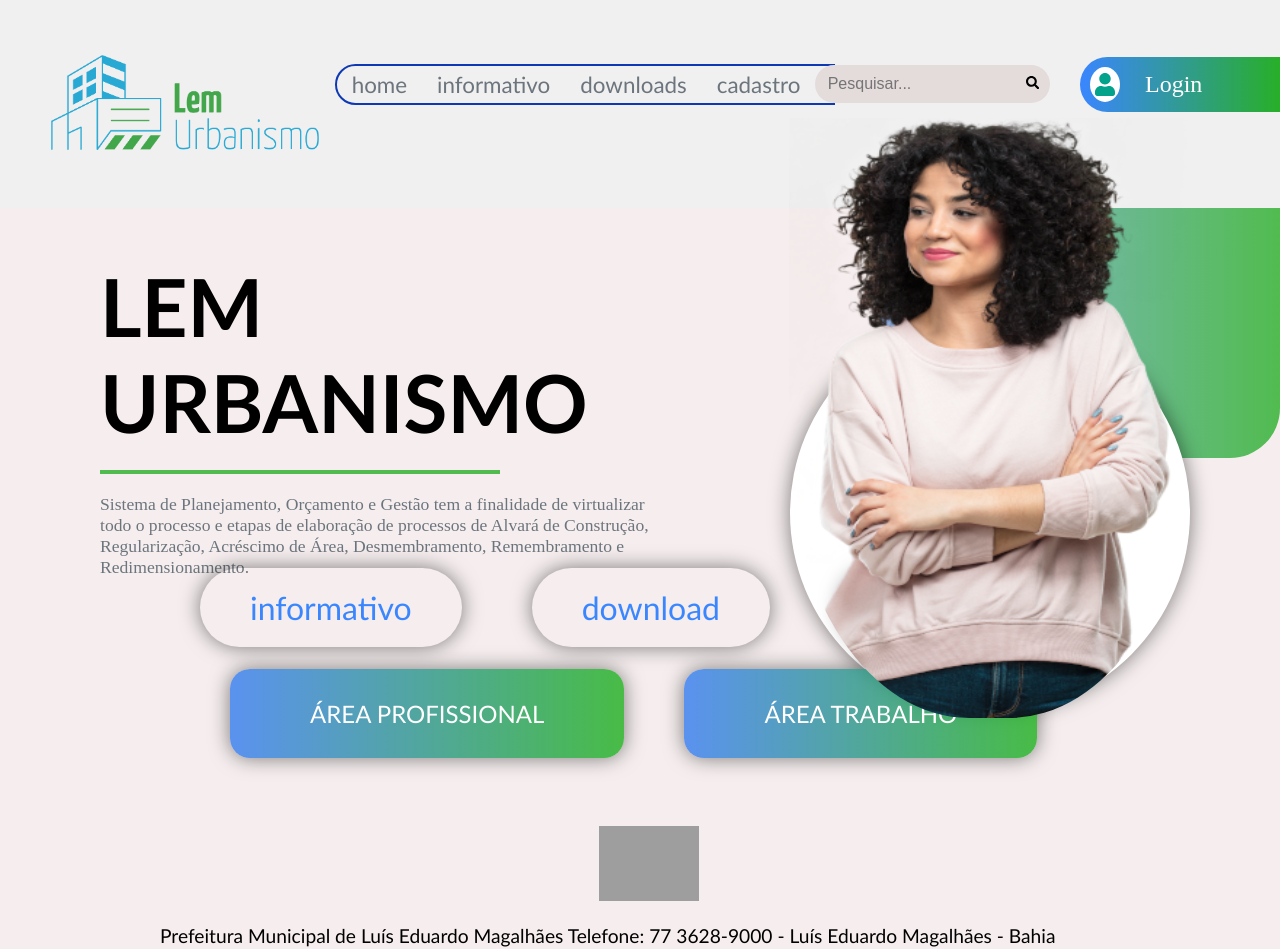
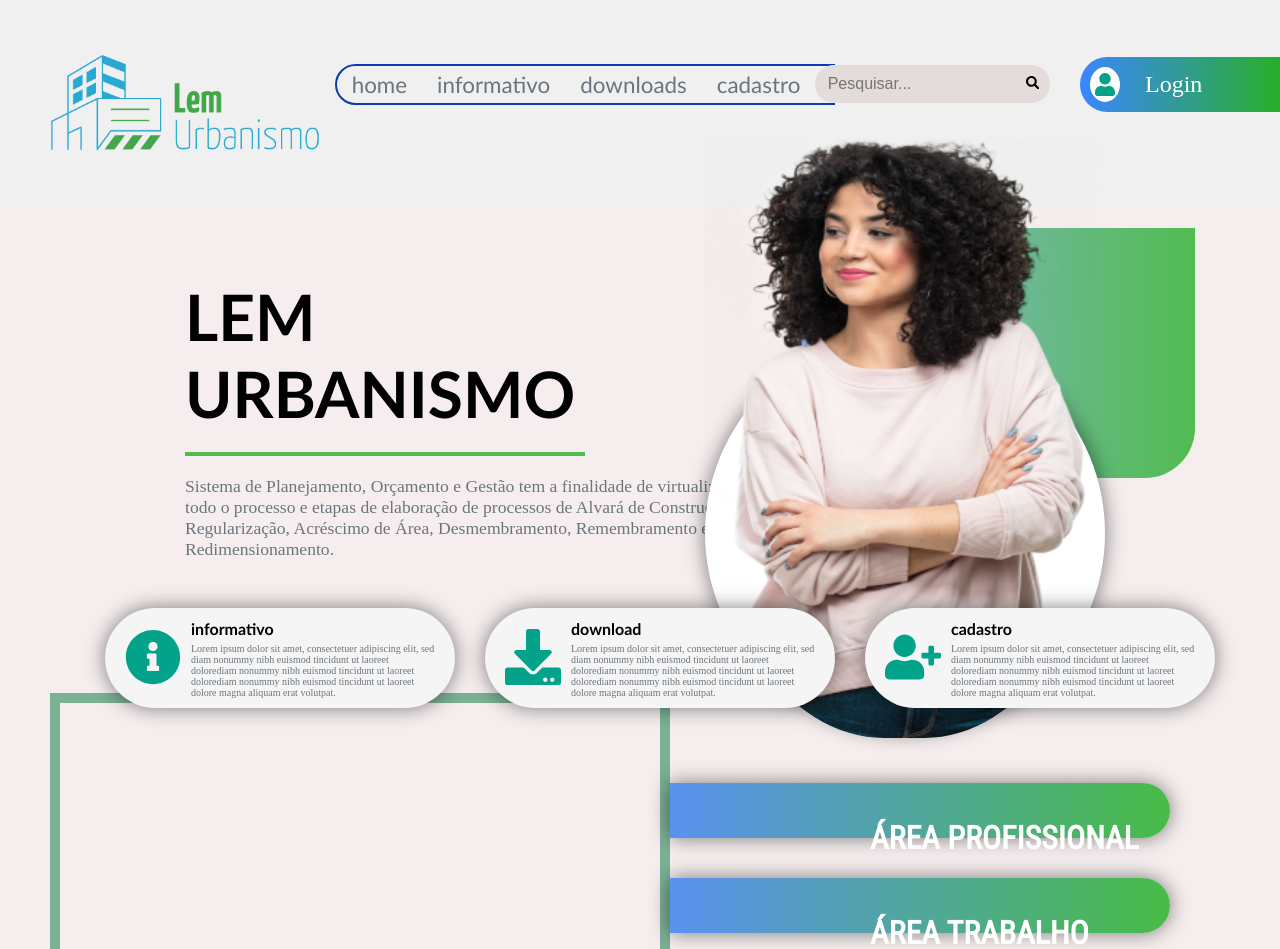
Before and after one commit to daniell0l/urbanismo-web, a React (Vite) app: page / in a window 1280 px wide. Shown: the top 949 px of the page. Built offline with nearby package versions, Linux system fonts and the light colour scheme; grey boxes are pictures that could not be loaded; the HTML template or start-up script is replaced by a standard one.

Commit message:
feat: add icon in info item

```diff
--- a/src/screens/home/index.tsx
+++ b/src/screens/home/index.tsx
@@ -1,6 +1,11 @@
 import "./style.css";
-import { FaUser } from "react-icons/fa";
-import { FaSearch } from "react-icons/fa";
+import {
+  FaUser,
+  FaSearch,
+  FaUserPlus,
+  FaDownload,
+  FaInfoCircle,
+} from "react-icons/fa";
 import logoWide from "../../assets/imgs/logoWide.png";
 import logoModel from "../../assets/imgs/logoModel.png";
 
@@ -43,8 +48,11 @@ export function Home() {
       </header>
 
       <main>
+        <div className="conteudo">
           <section className="paragrafo">
-          <h1>LEM URBANISMO</h1>
+            <h1>
+              LEM <br /> URBANISMO
+            </h1>
             <div className="linha"></div>
             <p>
               Sistema de Planejamento, Orçamento e Gestão tem a finalidade de
@@ -60,42 +68,81 @@ export function Home() {
               </div>
             </div>
           </section>
-        {/* <section id="redes_sociais">
-          <button
-            style={{
-              background: "transparent",
-              border: "none",
-              cursor: "pointer",
-            }}
-          ></button>
-          <button
-            style={{
-              background: "transparent",
-              border: "none",
-              cursor: "pointer",
-            }}
-          ></button>
-        </section> */}
-      </main>
-
+        </div>
         <section id="conteudo_final">
           <div className="info_down_cad">
-          <a href="/">informativo</a>
-          <a href="/">download</a>
-          <a href="/">cadastro</a>
+            <div className="info_item">
+              <a href="/">
+                <FaInfoCircle color="3a28a"/>
+              </a>
+              <div className="info_text">
+                <h2>informativo</h2>
+                <p>
+                  Lorem ipsum dolor sit amet, consectetuer adipiscing elit, sed
+                  diam nonummy nibh euismod tincidunt ut laoreet dolorediam
+                  nonummy nibh euismod tincidunt ut laoreet dolorediam nonummy
+                  nibh euismod tincidunt ut laoreet dolore magna aliquam erat
+                  volutpat.
+                </p>
               </div>
-        <div className="area_prof_tra">
-          <a href="/">área profissional</a>
-          <a href="/">área trabalho</a>
+            </div>
+
+            <div className="info_item">
+              <a href="/">
+                <FaDownload color="3a28a"/>
+              </a>
+              <div className="info_text">
+                <h2>download</h2>
+                <p>
+                  Lorem ipsum dolor sit amet, consectetuer adipiscing elit, sed
+                  diam nonummy nibh euismod tincidunt ut laoreet dolorediam
+                  nonummy nibh euismod tincidunt ut laoreet dolorediam nonummy
+                  nibh euismod tincidunt ut laoreet dolore magna aliquam erat
+                  volutpat.
+                </p>
+              </div>
+            </div>
+
+            <div className="info_item">
+              <a href="/">
+                <FaUserPlus color="3a28a"/>
+              </a>
+              <div className="info_text">
+                <h2>cadastro</h2>
+                <p>
+                  Lorem ipsum dolor sit amet, consectetuer adipiscing elit, sed
+                  diam nonummy nibh euismod tincidunt ut laoreet dolorediam
+                  nonummy nibh euismod tincidunt ut laoreet dolorediam nonummy
+                  nibh euismod tincidunt ut laoreet dolore magna aliquam erat
+                  volutpat.
+                </p>
+              </div>
+            </div>
           </div>
         </section>
+
+        <section>
+          <div className="area_prof_tra">
+            <div className="statistica"></div>
+            <div className="botao-container">
+              <a href="/" id="profissional-area">
+                <h2>Área Profissional</h2>
+              </a>
+              <a href="/" id="work-area">
+                <h2>Área Trabalho</h2>
+              </a>
+            </div>
+          </div>
+        </section>
+      </main>
 
       <footer id="rodape">
         <div>
           <img src="assets/imgs/logo.png" alt="Logo" />
           <p>
-            Prefeitura Municipal de Luís Eduardo Magalhães Telefone: 77
-            3628-9000 - Luís Eduardo Magalhães - Bahia
+            Prefeitura Municipal de Luís Eduardo Magalhães <br />
+            CEP: 47.850-000 - Luís Eduardo Magalhães - Bahia <br />
+            Telefone: 77 3628-9000
           </p>
           <p>
             © {new Date().getFullYear()} VALLE TEC LAB todos os direitos
--- a/src/screens/home/style.css
+++ b/src/screens/home/style.css
@@ -1,3 +1,5 @@
+@import url('https://fonts.googleapis.com/css2?family=Roboto+Condensed&display=swap');
+
 * {
   margin: 0;
   padding: 0;
@@ -7,6 +9,17 @@ body {
   font-family: 'Trebuchet MS', 'Lucida Sans Unicode', 'Lucida Grande', 'Lucida Sans', Arial, sans-serif;
   background: rgb(246, 238, 238);
 }
+
+main {
+  display: flex;
+  flex-direction: column;
+  align-items: center;
+}
+
+/* header {
+  position: relative;
+  background-color: #f0f0f0;
+} */
 
 #navbar {
   display: flex;
@@ -113,6 +126,12 @@ body {
 /* fim da navbar */
 /* início conteúdo */
 
+.conteudo {
+  display: flex; /* Adicionando a propriedade flex para colocar as seções lado a lado */
+  justify-content: space-between;
+  margin: 20px 0;
+}
+
 .paragrafo {
   width: 45%;
   margin-top: 50px;
@@ -121,8 +140,15 @@ body {
 }
 
 .paragrafo h1 {
-  font-size: 5rem;
+  font-size: 4rem;
   margin-left: 100PX;
+}
+
+.linha {
+  margin: 20px 20px 20px 100px;
+  padding: 5;
+  width: 400px;
+  border: 2px solid rgba(40, 175, 40, 0.8);
 }
 
 .paragrafo p {
@@ -136,23 +162,17 @@ body {
   text-align: unset;
 }
 
-.linha {
-  margin: 20px 20px 20px 100px;
-  padding: 5;
-  width: 400px;
-  border: 2px solid rgba(40, 175, 40, 0.8);
-}
-
  .modelo_png img {
-  position: absolute;;
+  position: relative;;
   width: 400px;
   height: 600px;
-  float: right;
-  z-index: 2;
   margin: -195px -1px 0px;
   border-bottom-right-radius: 45%;
   border-bottom-left-radius: 45%;
-  /* border: 1px solid red; */
+}
+
+.modelo_png {
+  margin-left: 40px;
 }
 
 .circulo {
@@ -173,57 +193,107 @@ body {
   padding: 100px 120px;
   border-radius: 50px 0px 50px 50px;
   background: linear-gradient(to right, rgba(121, 167, 241, 0.8), rgba(40, 175, 40, 0.8));
-  z-index: 0;
 }
 
-/* #redes_sociais {
-  bottom: 300px;
-  border-radius: 20px;
-  padding: 40px 45px;
-  margin-right: 70%;
-  background: linear-gradient(to bottom, #28af28, #3a86ff);
-  left: 20px;
-  display: inline;
-} */
-
-/* fim conteúdo */
-/* início do conteúdo final */
-
 #conteudo_final {
-  margin: 0px 0px 0px 150px;
-  width: 1000px;
+  width: auto;
   height: auto;
-  float: left;
+  position: absolute;
+  margin-left: 10px;
+  margin-top: 400px;
+  z-index: 1;
 }
 
-.info_down_cad a {
-  color: #3a86ff;
+.info_down_cad .info_item {
+  background-color: #f5f5f5;
+  color: black;
   text-decoration: none;
-  padding: 20px 50px 20px 50px;
-  margin: 10px 20px 60px 50px;
-  font-size: 2em;
   border-radius: 50px;
+  margin-bottom: 20px;
+  width: 350px;
+  height: 100px;
   float: left;
   box-shadow: 0 0 20px rgba(0, 0, 0, 0.5);
+  display: flex;
+  align-items: center;
+  padding: 0 20px;
+  margin-left: 30px;
+}
+
+.info_down_cad .info_item a {
+  margin-right: 10px;
+  margin-top: 10px;
+  font-size: 3.5rem;
+}
+
+.info_down_cad .info_text {
+  display: flex;
+  flex-direction: column;
+}
+
+.info_down_cad h2 {
+  font-size: 1rem;
+  text-align: start;
+}
+
+.info_down_cad p {
+  font-size: 10px;
+  color: #6c757d;
+  font-family: 'Times New Roman', Times, serif;
+  margin-top: 5px;
 }
 
 .area_prof_tra {
-  margin: 100px 0px 0px 0px;
-  padding: 20px;
+  margin-top: 100px;
+  display: flex;
+  text-align: center;
+}
+
+.botao-container {
+  display: flex;
+  flex-direction: column;
+  align-items: center;
+  margin-left: 20px;
+  margin-top: 65px;
 }
 
 .area_prof_tra a {
   background: linear-gradient(to right, rgba(51, 123, 240, 0.8), rgba(28, 175, 28, 0.8));
-  padding: 30px 80px 30px 80px;
-  margin: 0px 0px 0px 60px;
-  align-items: center;
-  border-radius: 20px;
+  margin: 20px;
+  padding-top: 55px;
+  border-radius: 0 50px 50px 0;
   color: white;
   font-size: 1.5em;
   text-decoration: none;
   text-transform: uppercase;
   line-height: 1px;
   box-shadow: 0 0 20px rgba(0, 0, 0, 0.5);
+  width: 500px;
+  height: 55px;
+}
+
+.area_prof_tra h2 {
+  font-size: 2rem;
+  text-align: start;
+  margin-left: 200px;
+  font-family: 'Roboto Condensed', sans-serif;
+}
+
+#work-area, #profissional-area {
+  transition: transform 0.2s ease;
+  transform-origin: left;
+}
+
+#work-area:hover, #profissional-area:hover {
+  transform: scaleY(1.1);
+}
+
+.statistica {
+  margin: 5px -30px;
+  width: 600px;
+  height: 400px;
+  float: right;
+  box-shadow: 0 0 0 10px rgba(3, 119, 61, 0.5);
 }
 
 /* fim do conteúdo final */
@@ -250,5 +320,4 @@ body {
   margin-left: 300px;
 }
 
-
 /* fim rodapé */
```
Lines whose indentation alone changed are shown as unchanged.
